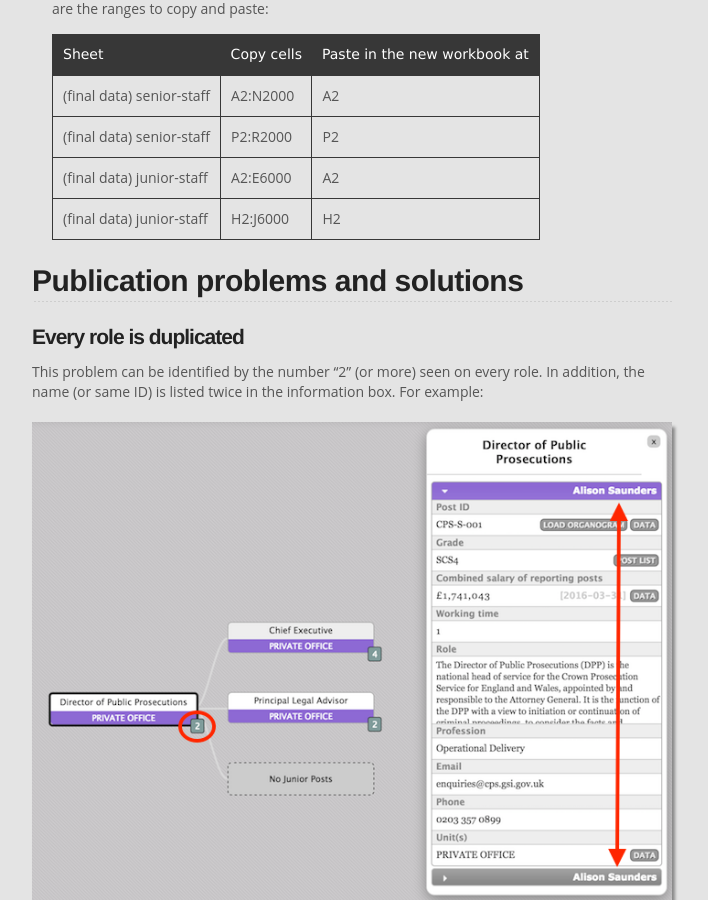
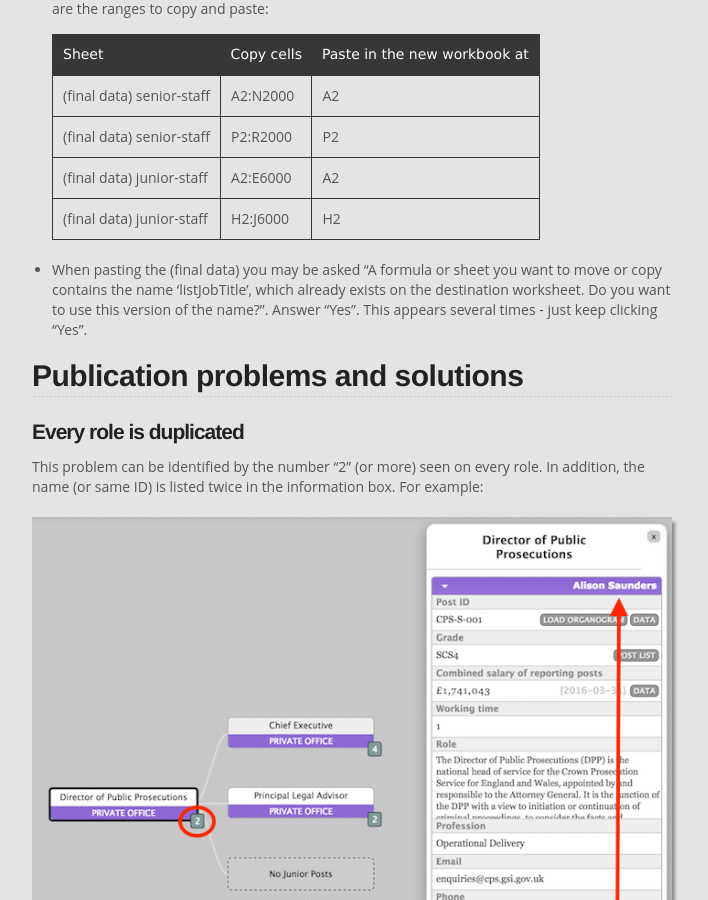
Before and after one commit to datagovuk/guidance, a Jekyll site: the page built from organogram-data.md, in a window 1280 px wide and 900 px high, scrolled down 2725 px. Shown: the whole window, without its empty margins (288-996 px from the left). Built offline with Jekyll 4.4.1, drawn with Linux system fonts in a browser that asks for light colours.

Commit message:
Organogram - note about pasting.

```diff
--- a/organogram-data.md
+++ b/organogram-data.md
@@ -94,6 +94,7 @@ A number of upload problems can be solved by transferring the data from your exi
   (final data) junior-staff  | A2:E6000   | A2
   (final data) junior-staff  | H2:J6000   | H2
 
+* When pasting the (final data) you may be asked "A formula or sheet you want to move or copy contains the name 'listJobTitle', which already exists on the destination worksheet. Do you want to use this version of the name?". Answer "Yes". This appears several times - just keep clicking "Yes".
 
 ## Publication problems and solutions
 
```
Also changed, not shown: dgu_metadata_dumps.md (+1 -1 lines).
